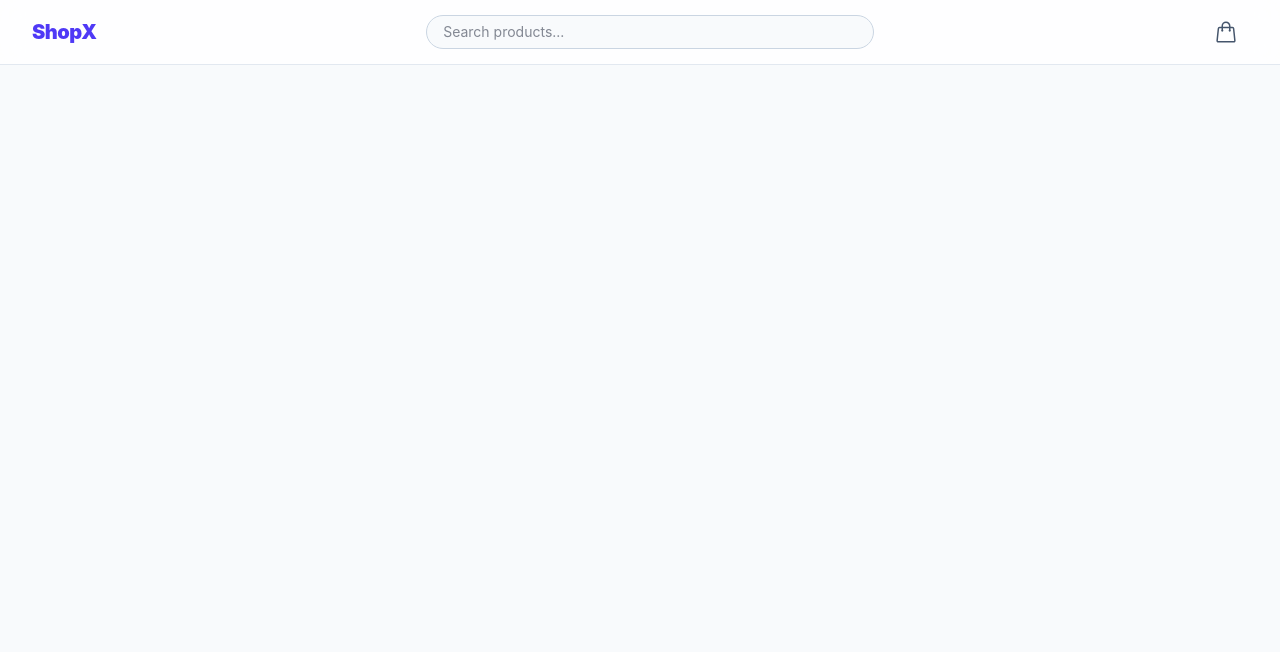
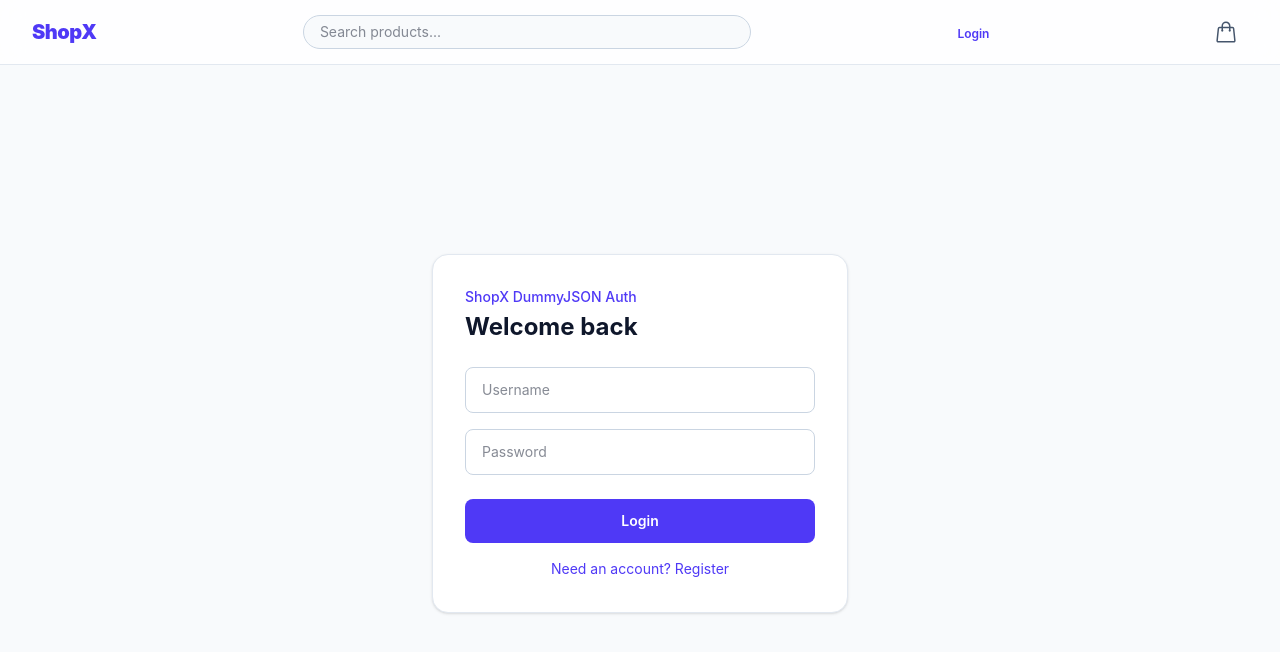
Before and after one commit to rajsha1024/react-ecommerce-app, a React (Vite) app: page /auth in a window 1280 px wide. Before the commit this address had no page. Shown: the top 652 px of the page. Built offline with nearby package versions, Linux system fonts and the light colour scheme.

Commit message:
Added user login and register functioanlity

```diff
--- a/src/App.jsx
+++ b/src/App.jsx
@@ -4,6 +4,8 @@ import { Navbar } from './components';
 import HomePage from './pages/homePage';
 import ProductDetailPage from './pages/ProductDetailPage';
 import CheckoutPage from './pages/checkoutPage';
+import ProtectedRoute from './components/ProtectedRoute';
+import AuthPage from './pages/authPage';
 
 
 export default function App() {
@@ -39,7 +41,13 @@ export default function App() {
           />}
       />
 
-      <Route path="/checkout" element={<CheckoutPage />} />
+      <Route path="/checkout" element={
+        <ProtectedRoute>
+            <CheckoutPage />
+        </ProtectedRoute>
+      } />
+
+      <Route path="/auth" element={<AuthPage />} />
 
     </Routes>
 
--- a/src/components/Navbar.jsx
+++ b/src/components/Navbar.jsx
@@ -1,9 +1,8 @@
-// src/components/Navbar.jsx
 import React, { useState } from 'react';
 import { useSelector, useDispatch } from 'react-redux';
 import {incrementQuantity, decrementQuantity} from '../store/cartSlice';
-import { useNavigate } from 'react-router-dom';
-
+import { Link, useNavigate } from 'react-router-dom';
+import { logout } from '../store/authSlice';
 export default function Navbar({ onToggleSidebar, searchValue, onSearchChange }) {
   const [isCartOpen, setIsCartOpen] = useState(false);
   const dispatch = useDispatch();
@@ -13,6 +12,11 @@ export default function Navbar({ onToggleSidebar, searchValue, onSearchChange })
   const cartItems = useSelector((state) => state.cart.cartItems);
   const cartCount = cartItems.reduce((total, item) => total + item.quantity, 0);
   const subtotal = cartItems.reduce((total, item) => total + (item.price * item.quantity), 0);
+
+  const user = useSelector((state) => state.auth.user);
+
+  console.log('user', user)
+
 
   return (
     <nav className="sticky top-0 z-40 border-b border-slate-200 bg-white/80 backdrop-blur-md">
@@ -26,7 +30,9 @@ export default function Navbar({ onToggleSidebar, searchValue, onSearchChange })
                 <path strokeLinecap="round" strokeLinejoin="round" d="M3.75 6.75h16.5M3.75 12h16.5m-16.5 5.25h16.5" />
               </svg>
             </button>
-            <span className="text-xl font-black tracking-tight text-indigo-600 cursor-pointer">ShopX</span>
+            <Link to="/" className="text-xl font-black tracking-tight text-indigo-600">
+              ShopX
+            </Link>
           </div>
 
           {/* Search Bar */}
@@ -40,6 +46,28 @@ export default function Navbar({ onToggleSidebar, searchValue, onSearchChange })
               />
           </div>
 
+          <div>
+            {user ? (
+              <button
+                type="button"
+                onClick={() => {
+                  dispatch(logout());
+                  navigate('/');
+                }}
+                className="mr-2 text-xs cursor-pointer font-semibold text-slate-600 hover:text-indigo-600"
+              >
+                Logout <span> {user && user.username ? user.username : ""}</span>
+              </button>
+            ) : (
+              <button
+                type="button"
+                onClick={() => navigate('/auth')}
+                className="mr-2 text-xs font-semibold text-indigo-600 hover:text-indigo-700"
+              >
+                Login
+              </button>
+            )}
+          </div>
           {/* Cart Icon Area with Dropdown Container */}
           <div className="relative">
             {/* Cart Trigger Button */}
--- /dev/null
+++ b/src/components/ProtectedRoute.jsx
@@ -0,0 +1,19 @@
+import { useSelector } from 'react-redux';
+import { Navigate, useLocation } from 'react-router-dom';
+
+export default function ProtectedRoute({ children }) {
+  const token = useSelector((state) => state.auth.token);
+  const location = useLocation();
+
+  if (!token) {
+    return (
+      <Navigate
+        to="/auth"
+        replace
+        state={{ from: location.pathname }}
+      />
+    );
+  }
+
+  return children;
+}
--- /dev/null
+++ b/src/pages/authPage.jsx
@@ -0,0 +1,121 @@
+import { useState } from 'react';
+import { useDispatch } from 'react-redux';
+import { useLocation, useNavigate } from 'react-router-dom';
+import { setCredentials } from '../store/authSlice';
+
+export default function AuthPage() {
+  const [isLogin, setIsLogin] = useState(true);
+  const [form, setForm] = useState({ username: '', password: '', email: '' });
+  const [isLoading, setIsLoading] = useState(false);
+  const [error, setError] = useState('');
+  const [message, setMessage] = useState('');
+  const dispatch = useDispatch();
+  const navigate = useNavigate();
+  const location = useLocation();
+
+  const updateField = (event) => {
+    setForm({ ...form, [event.target.name]: event.target.value });
+  };
+
+  const handleSubmit = async (event) => {
+    event.preventDefault();
+    setIsLoading(true);
+    setError('');
+    setMessage('');
+
+    try {
+      // --- DUMMYJSON REGISTER LOGIC ---
+      if (!isLogin) {
+        const registerResponse = await fetch('https://dummyjson.com/users/add', {
+          method: 'POST',
+          headers: { 'Content-Type': 'application/json' },
+          body: JSON.stringify({
+            username: form.username,
+            password: form.password,
+            email: form.email,
+            firstName: form.username,
+            lastName: 'User'
+          }),
+        });
+
+        if (!registerResponse.ok) {
+          throw new Error('Registration failed');
+        }
+
+        setIsLogin(true);
+        // warning message to user to use default passwrod.
+        setMessage('Mock registration successful! Please login using DummyJSON default credentials (e.g., emilys / emilyspass).');
+        return;
+      }
+
+      // --- DUMMYJSON LOGIN LOGIC (With JWT Token) ---
+      const response = await fetch('https://dummyjson.com/auth/login', {
+        method: 'POST',
+        headers: { 'Content-Type': 'application/json' },
+        body: JSON.stringify({
+          username: form.username,
+          password: form.password,
+          expiresInMins: 60,
+        }),
+      });
+
+      if (!response.ok) {
+        throw new Error('Invalid username or password');
+      }
+
+      const data = await response.json();
+
+      // Send DummyJSON token into accesstoken key
+      if (!data.accessToken) {
+        throw new Error('Login token was not received');
+      }
+
+      // Store token and user data in Redux
+      dispatch(setCredentials({
+        token: data.accessToken, // JWT token
+        user: {
+          username: data.username,
+          email: data.email,
+          image: data.image
+        }
+      }));
+
+      navigate(location.state?.from || '/checkout', { replace: true });
+
+    } catch (submitError) {
+      setError(submitError.message);
+    } finally {
+      setIsLoading(false);
+    }
+  };
+
+  return (
+    <main className="mx-auto flex min-h-[calc(100vh-4rem)] max-w-md items-center px-4 py-10">
+      <form onSubmit={handleSubmit} className="w-full rounded-2xl border border-slate-200 bg-white p-6 shadow-sm sm:p-8">
+        <p className="text-sm font-medium text-indigo-600">ShopX DummyJSON Auth</p>
+        <h1 className="mt-1 text-2xl font-bold text-slate-900">
+          {isLogin ? 'Welcome back' : 'Create your account'}
+        </h1>
+
+        {message && <p className="mt-4 rounded-lg bg-emerald-50 p-3 text-sm text-emerald-700">{message}</p>}
+        {error && <p className="mt-4 rounded-lg bg-rose-50 p-3 text-sm text-rose-700">{error}</p>}
+
+        <div className="mt-6 space-y-4">
+          {!isLogin && (
+            <input required name="email" type="email" placeholder="Email address" value={form.email} onChange={updateField} className="w-full rounded-lg border border-slate-300 px-4 py-3 text-sm outline-none focus:border-indigo-500" />
+          )}
+          <input required name="username" placeholder="Username" value={form.username} onChange={updateField} className="w-full rounded-lg border border-slate-300 px-4 py-3 text-sm outline-none focus:border-indigo-500" />
+          <input required name="password" type="password" placeholder="Password" value={form.password} onChange={updateField} className="w-full rounded-lg border border-slate-300 px-4 py-3 text-sm outline-none focus:border-indigo-500" />
+        </div>
+
+        <button disabled={isLoading} type="submit" className="mt-6 w-full rounded-lg bg-indigo-600 py-3 text-sm font-semibold text-white hover:bg-indigo-700 disabled:cursor-not-allowed disabled:opacity-60">
+          {isLoading ? 'Please wait...' : isLogin ? 'Login' : 'Register'}
+        </button>
+
+        <button type="button" onClick={() => { setIsLogin(!isLogin); setError(''); setMessage(''); }} className="mt-4 w-full text-sm text-indigo-600 hover:text-indigo-700">
+          {isLogin ? 'Need an account? Register' : 'Already registered? Login'}
+        </button>
+      </form>
+    </main>
+  );
+}
--- /dev/null
+++ b/src/store/authSlice.jsx
@@ -0,0 +1,38 @@
+import { createSlice } from '@reduxjs/toolkit';
+
+const savedAuth = localStorage.getItem('shopx-auth');
+
+const initialState = savedAuth
+  ? JSON.parse(savedAuth)
+  : {
+      token: null,
+      user: null,
+    };
+
+const authSlice = createSlice({
+  name: 'auth',
+  initialState,
+  reducers: {
+    setCredentials: (state, action) => {
+      state.token = action.payload.token;
+      state.user = action.payload.user;
+
+      localStorage.setItem(
+        'shopx-auth',
+        JSON.stringify({
+          token: state.token,
+          user: state.user,
+        })
+      );
+    },
+
+    logout: (state) => {
+      state.token = null;
+      state.user = null;
+      localStorage.removeItem('shopx-auth');
+    },
+  },
+});
+
+export const { setCredentials, logout } = authSlice.actions;
+export default authSlice.reducer;
--- a/src/store/store.jsx
+++ b/src/store/store.jsx
@@ -1,9 +1,10 @@
 // src/store/store.js
 import { configureStore } from '@reduxjs/toolkit';
 import cartReducer from './cartSlice';
-
+import authReducer from './authSlice';
 export const store = configureStore({
   reducer: {
     cart: cartReducer, // register the cart reducer
+    auth: authReducer,
   },
 });
```
